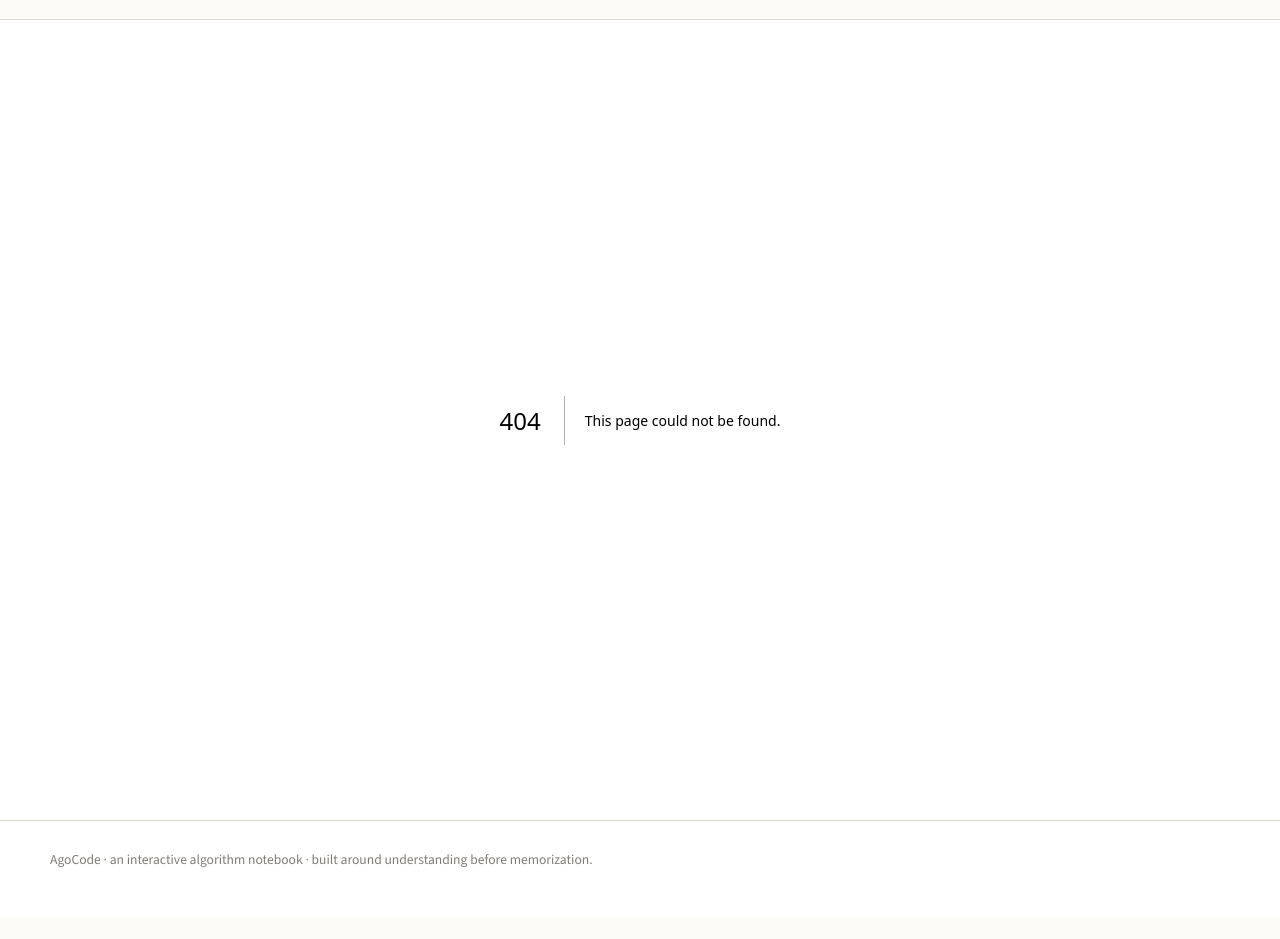
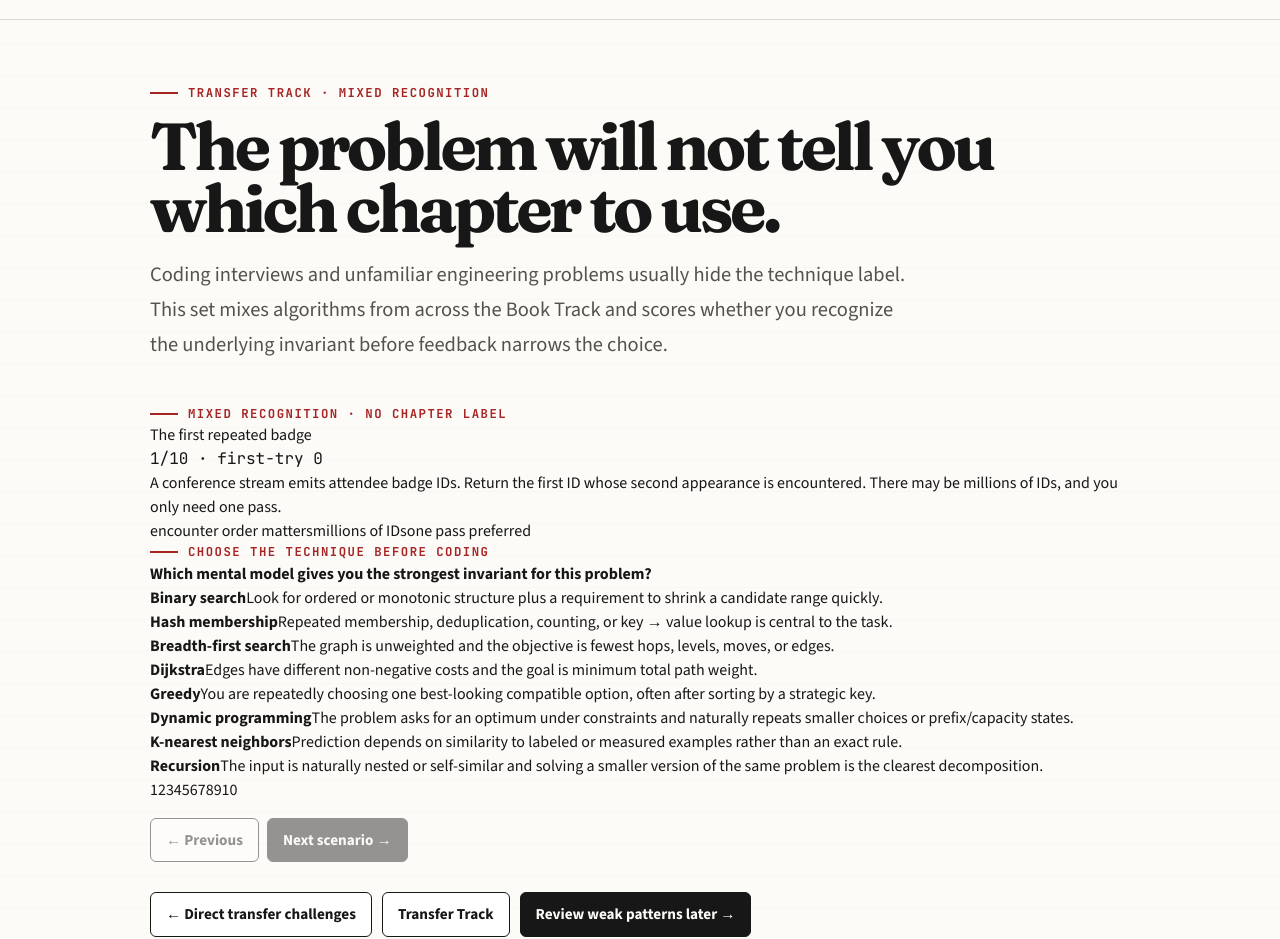
Before and after one commit to anatwork14/agocode, a Next.js app: page /practice/mixed in a window 1280 px wide. Before the commit this address had no page. Shown: the part 53-992 px from the top of the page. Before the commit the page ends 970 px from the top, so only its background shows below. Built offline with nearby package versions, Linux system fonts and the light colour scheme.

Commit message:
feat: add mixed no-label recognition practice

```diff
--- /dev/null
+++ b/app/practice/mixed/page.tsx
@@ -0,0 +1,28 @@
+import Link from "next/link";
+import { PatternRecognitionDrill } from "@/components/practice/PatternRecognitionDrill";
+
+export const metadata = { title: "Mixed Pattern Recognition" };
+
+export default function MixedPracticePage() {
+  return (
+    <main className="page">
+      <div className="site-shell transfer-practice">
+        <div className="eyebrow">Transfer Track · Mixed recognition</div>
+        <h1 className="editorial-title editorial-title--compact">The problem will not tell you which chapter to use.</h1>
+        <p className="lede">
+          Coding interviews and unfamiliar engineering problems usually hide the technique label. This set mixes algorithms
+          from across the Book Track and scores whether you recognize the underlying invariant before feedback narrows the choice.
+        </p>
+
+        <section className="section" style={{ paddingTop: 42 }}>
+          <PatternRecognitionDrill />
+          <div className="action-row">
+            <Link className="button" href="/practice/dp-budget">← Direct transfer challenges</Link>
+            <Link className="button" href="/practice">Transfer Track</Link>
+            <Link className="button button--primary" href="/review">Review weak patterns later →</Link>
+          </div>
+        </section>
+      </div>
+    </main>
+  );
+}
```
